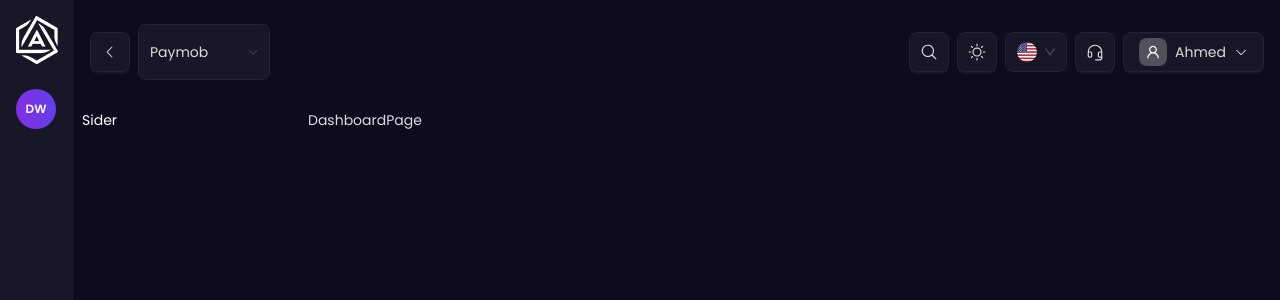
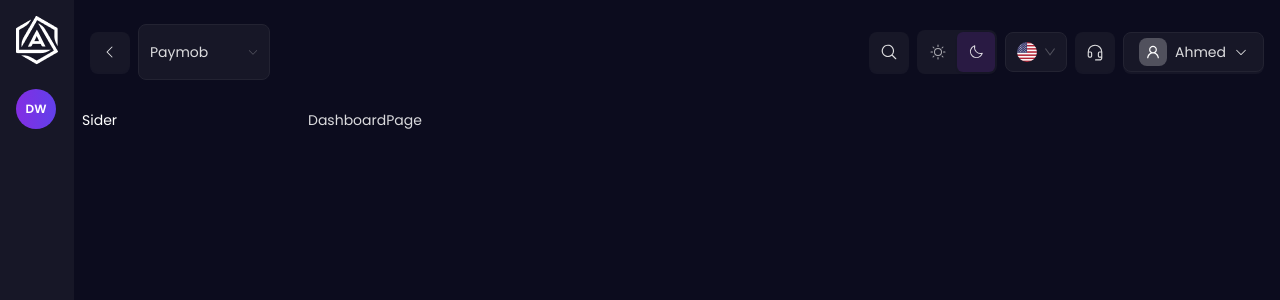
Before and after one commit to MohammedAmr04/admin-portal-dashboard, a React (Vite) app: page / in a window 1280 px wide. Shown: the top 300 px of the page. Built offline with nearby package versions, Linux system fonts and the light colour scheme.

Commit message:
(feat)MainLayout

```diff
--- a/src/components/layouts/MainLayout.tsx
+++ b/src/components/layouts/MainLayout.tsx
@@ -1,4 +1,12 @@
-import { Avatar, Button, Dropdown, Layout, Select, type MenuProps } from 'antd'
+import {
+  Avatar,
+  Button,
+  Dropdown,
+  Layout,
+  Segmented,
+  Select,
+  type MenuProps,
+} from 'antd'
 import { SettingOutlined, UserOutlined } from '@ant-design/icons'
 import { Outlet } from 'react-router'
 import {
@@ -6,6 +14,7 @@ import {
   CaretLeftIcon,
   HeadsetIcon,
   MagnifyingGlassIcon,
+  MoonIcon,
   SunIcon,
 } from '@phosphor-icons/react'
 
@@ -17,6 +26,7 @@ const headerButtonsStyle = {
   height: 40,
   width: 40,
   fontSize: 18,
+  border: 'none',
 }
 
 const items: MenuProps['items'] = [
@@ -95,9 +105,28 @@ const MainLayout = () => {
               <Button style={headerButtonsStyle}>
                 <MagnifyingGlassIcon />
               </Button>
-              <Button style={headerButtonsStyle}>
-                <SunIcon />
-              </Button>
+              <Segmented
+                options={[
+                  {
+                    value: 'Light',
+                    icon: (
+                      <div className="flex items-center h-[40px]">
+                        <SunIcon size={16} />
+                      </div>
+                    ),
+                  },
+                  {
+                    value: 'Dark',
+                    icon: (
+                      <div className="flex items-center h-[40px]">
+                        <MoonIcon size={16} />
+                      </div>
+                    ),
+                  },
+                ]}
+                className="flex items-center"
+                defaultValue="Dark"
+              />
               <Select
                 options={[
                   {
```
